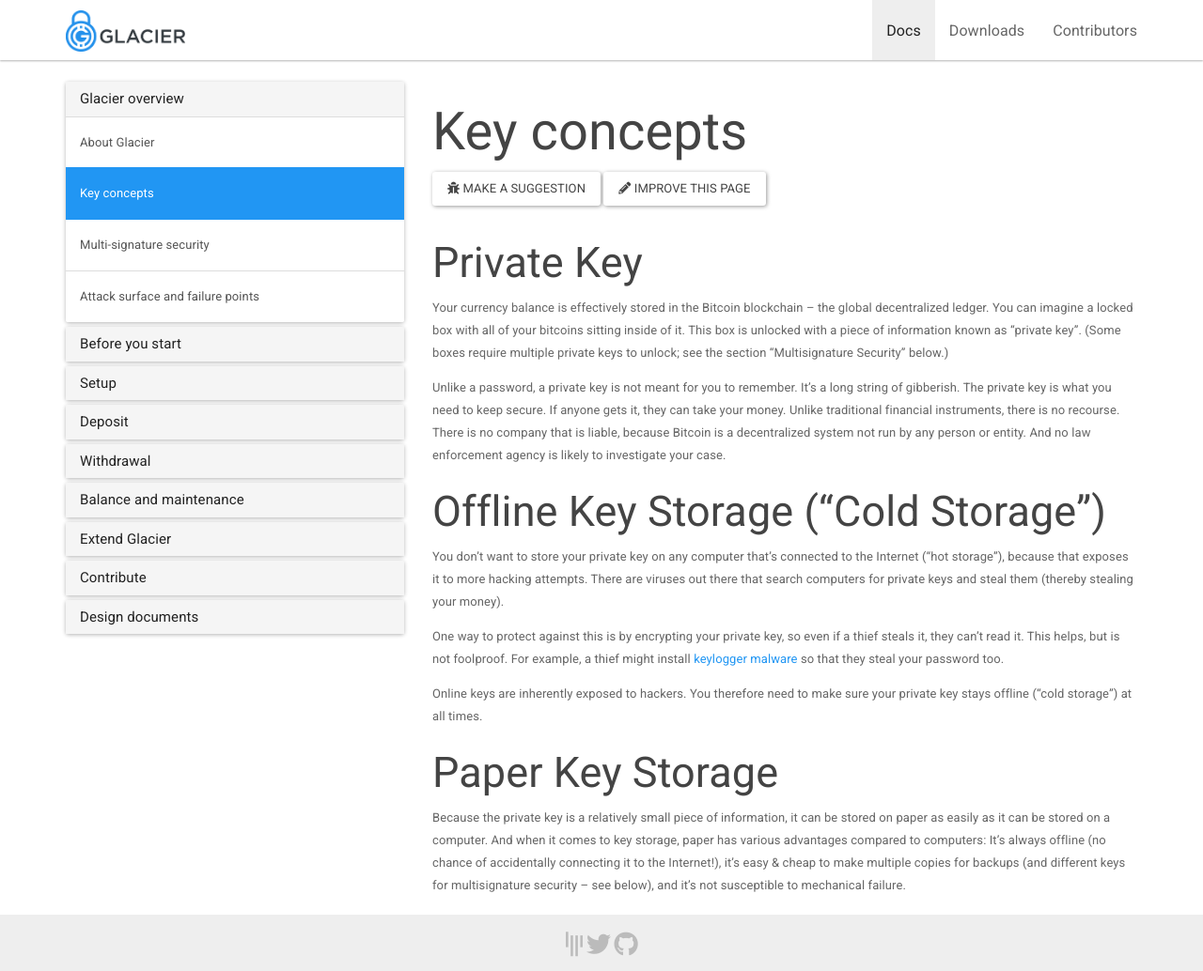
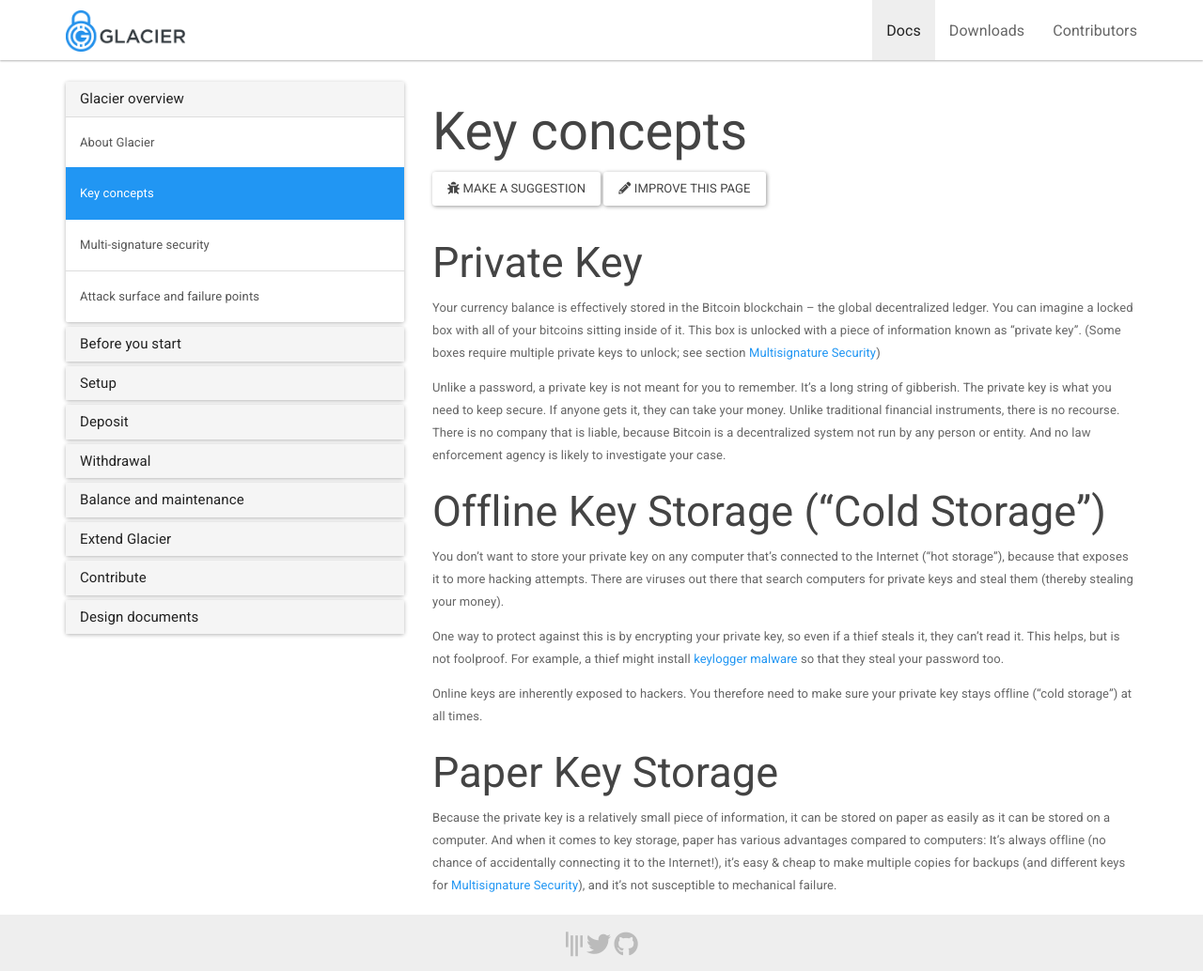
Before and after one commit to GlacierProtocol/glacierprotocol.github.io, a Jekyll site: the page built from _docs/overview/key-concepts.md, in a window 1280 px wide and 1034 px high. Shown: the whole window at 94% size. Built offline with Jekyll 4.4.1, drawn with Linux system fonts in a browser that asks for light colours; nearby versions of some CDN libraries.

Commit message:
reference sections in links

```diff
--- a/_docs/overview/key-concepts.md
+++ b/_docs/overview/key-concepts.md
@@ -10,8 +10,7 @@ Your currency balance is effectively stored in the Bitcoin
 blockchain -- the global decentralized ledger. You can imagine a locked box
 with all of your bitcoins sitting inside of it. This box is unlocked with
 a piece of information known as "private key". (Some boxes require multiple
-private keys to unlock; see the section "Multisignature Security"
-below.)
+private keys to unlock; see section [Multisignature Security](#multi-signature-security))
 
 Unlike a password, a private key is not meant for you to remember.
 It's a long string of gibberish.
@@ -47,6 +46,5 @@ the private key is a relatively small piece of information, it can be stored
 on paper as easily as it can be stored on a computer. And when it comes to
 key storage, paper has various advantages compared to computers: It's always
 offline (no chance of accidentally connecting it to the Internet!), it's
-easy & cheap to make multiple copies for backups (and different keys for
-multisignature security -- see below), and it's not susceptible to
+easy & cheap to make multiple copies for backups (and different keys for [Multisignature Security](#multi-signature-security)), and it's not susceptible to
 mechanical failure.
```
